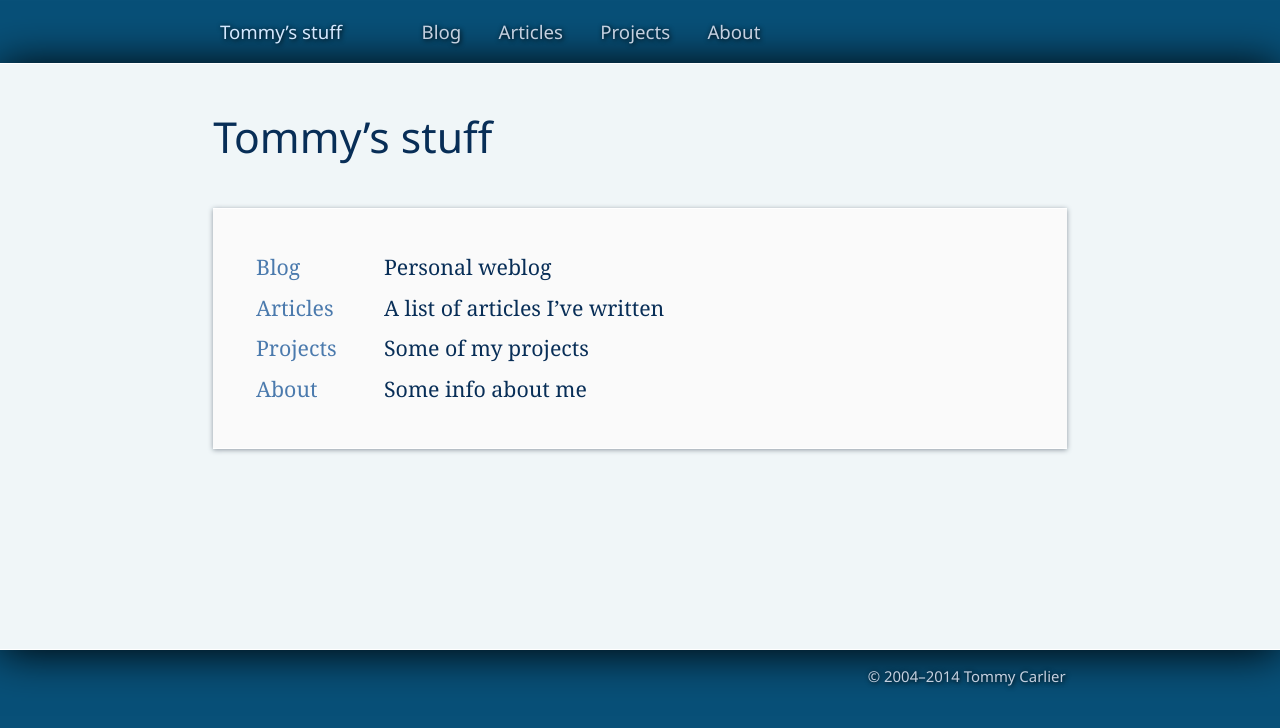
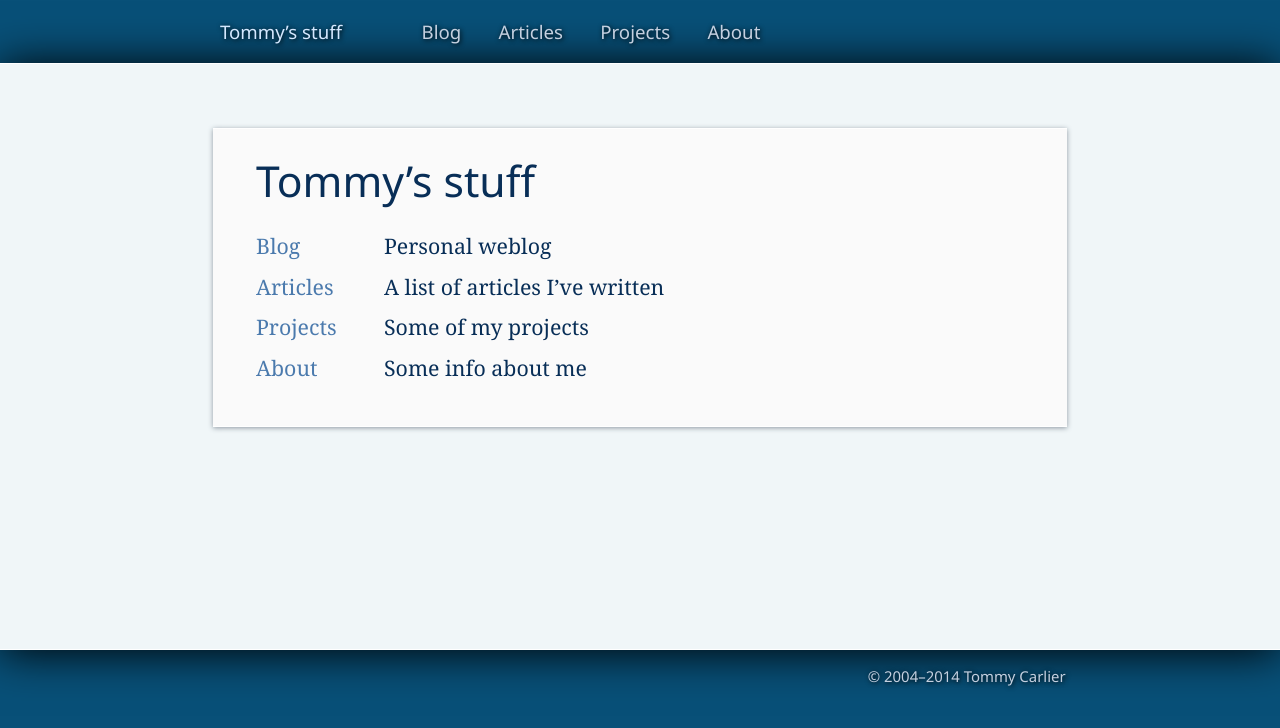
Before and after one commit to tommy-carlier/www.tcx.be, a Jekyll site: the page built from index.html, in a window 1280 px wide. Shown: the top 728 px of the page. Built offline with Jekyll 4.4.1, drawn with Linux system fonts in a browser that asks for light colours.

Commit message:
Changed structure of home page

```diff
--- a/index.html
+++ b/index.html
@@ -1,8 +1,8 @@
 ---
 layout: default
 ---
-<h1>{{site.title}}</h1>
 <article>
+  <h1>{{site.title}}</h1>
   <dl>
     <dt><a href="http://blog.tcx.be/">Blog</a></dt>
     <dd>Personal weblog</dd>
```
